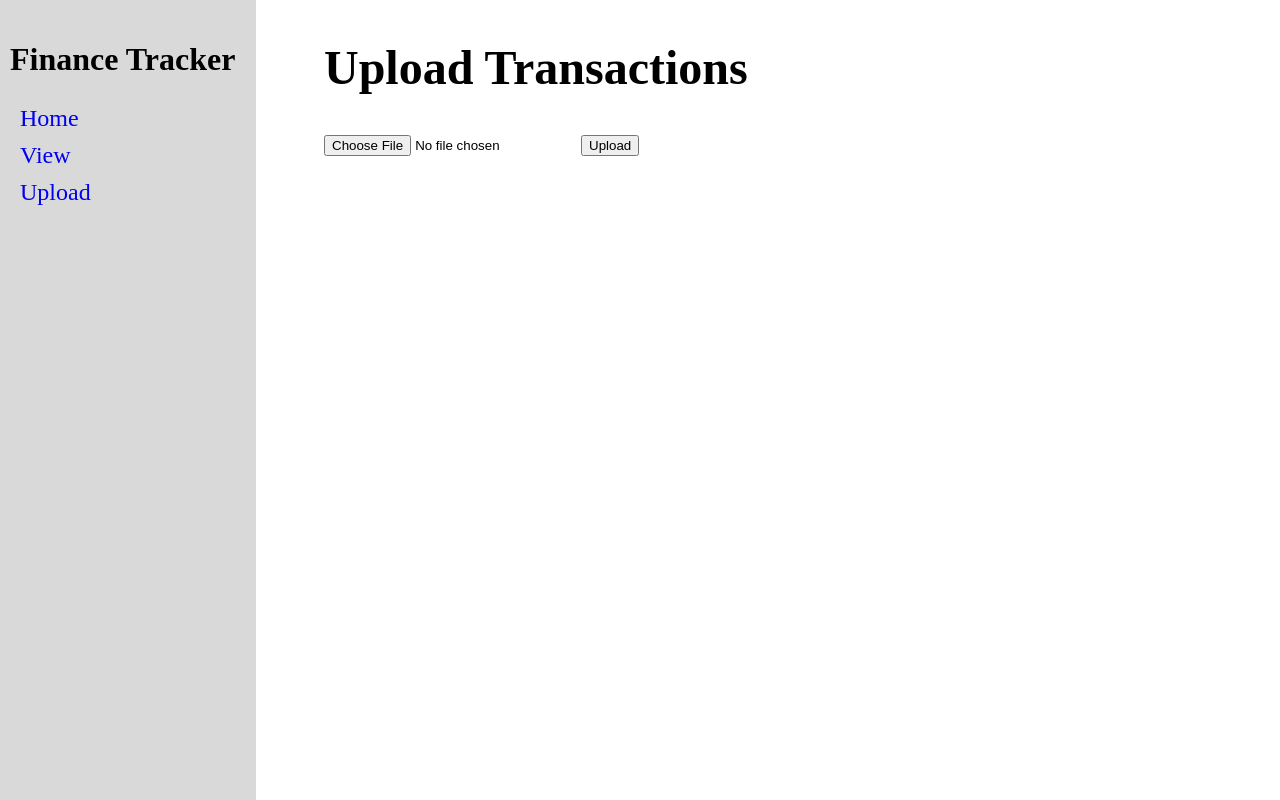
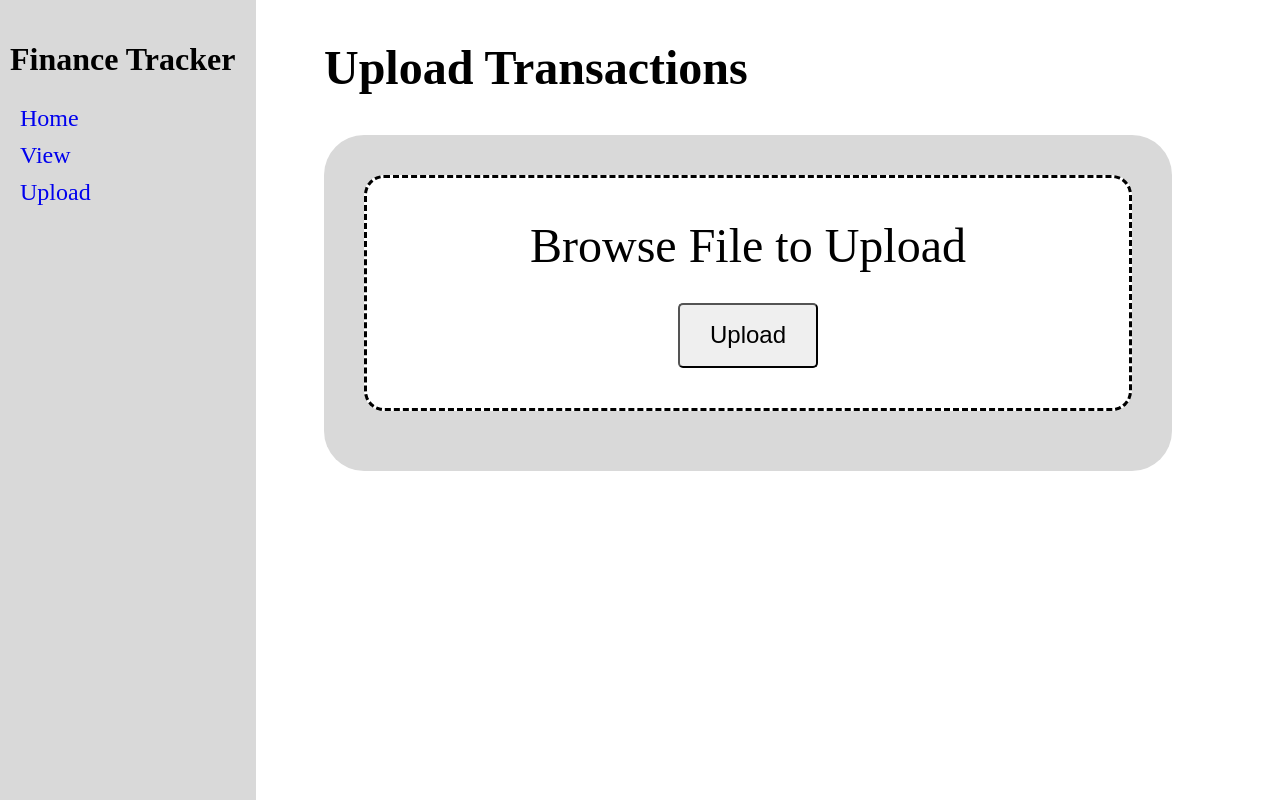
Before and after one commit to Lin-Ian/Finance-Tracker, a Flask app: page /upload in a window 1280 px wide. Run offline with Flask 3, Linux system fonts and the light colour scheme; some libraries are stand-ins or nearby versions.

Commit message:
Add basic styling to upload.html

```diff
--- a/static/css/template.css
+++ b/static/css/template.css
@@ -111,3 +111,39 @@
 .main .view input[type=submit] {
     width: 100px;
 }
+
+.main .upload {
+    background-color: #D9D9D9;
+    text-align: center;
+    padding: 40px;
+    font-size: 28px;
+    border-radius: 40px;
+}
+
+.main .upload form {
+    background-color: white;
+    padding: 40px;
+    border-radius: 20px;
+    border-style: dashed;
+}
+
+.main .upload input[type=file] {
+    display: none;
+}
+
+.main .upload label {
+    cursor: pointer;
+    font-size: 48px;
+}
+
+.main .upload input[type=submit] {
+    font-size: 24px;
+    width: 140px;
+    height: 65px;
+    border-radius: 5px;
+    margin-top: 30px;
+}
+
+.main .upload .message {
+    margin-top: 20px;
+}
--- a/templates/upload.html
+++ b/templates/upload.html
@@ -10,12 +10,20 @@
 
     <h2>Upload Transactions</h2>
 
-    <form action = "/upload" method = "post" enctype="multipart/form-data">
-        <input type="file" name="file" accept=".csv"/>
-        <input type = "submit" value="Upload">
-    </form>
-    {{message}}
-    {{filename}}
+    <div class="upload">
+        <form action = "/upload" method = "post" enctype="multipart/form-data">
+            <label for="file">Browse File to Upload
+            <input type="file" name="file" id="file" accept=".csv"/>
+            </label>
+            <br>
+            <input type = "submit" value="Upload">
+        </form>
+        <div class="message">
+            {{message}}
+            {{filename}}
+        </div>
+
+    </div>
 
     {% endblock %}
 
```
